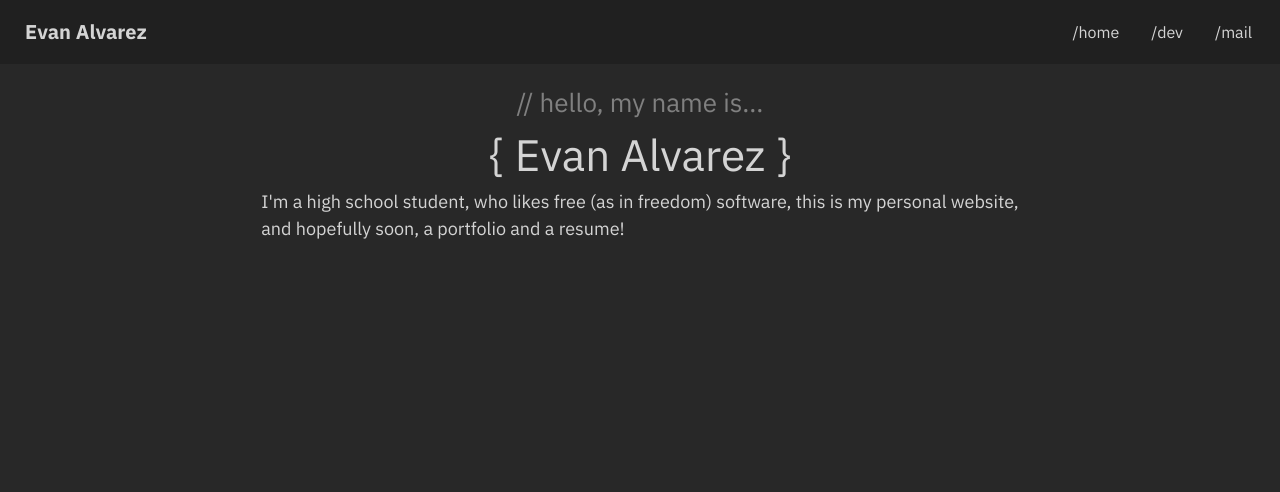
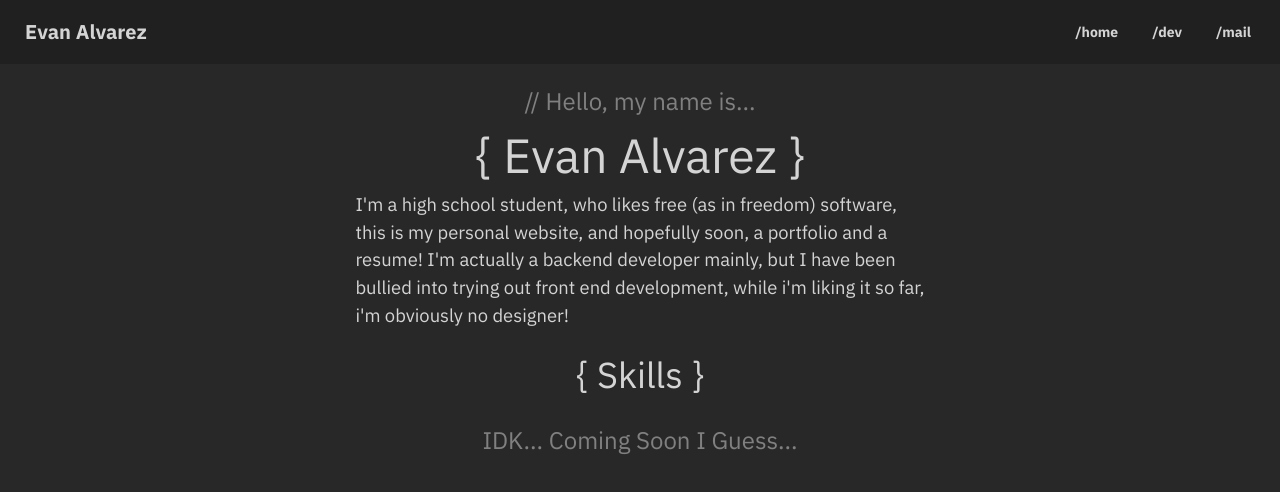
Before and after one commit to evfeal/evanalvarez.xyz, a SvelteKit app: page / in a window 1280 px wide. Shown: the top 492 px of the page. Built offline with nearby package versions, Linux system fonts and the light colour scheme.

Commit message:
made it drippy

```diff
--- a/src/routes/+page.svelte
+++ b/src/routes/+page.svelte
@@ -1,5 +1,5 @@
 <script lang="ts">
-	import '$lib/global.css';
+  import "$lib/global.css";
 </script>
 
 <div class="navbar bg-base-300">
@@ -8,32 +8,39 @@
   </div>
   <div class="flex-none">
     <ul class="menu menu-horizontal px-1">
-			<li><a href="/">/home</a></li>
-			<li><a href="/dev">/dev</a></li>
-			<li><a href="/mail">/mail</a></li>
+      <li><a class="btn btn-ghost normal-case" href="/">/home</a></li>
+      <li><a class="btn btn-ghost normal-case" href="/dev">/dev</a></li>
+      <li><a class="btn btn-ghost normal-case" href="/mail">/mail</a></li>
     </ul>
   </div>
 </div>
 
 <div class="flex-frame">
   <div id="flex-home">
-		<h3>// hello, my name is...</h3>
-		<h1>&#123; Evan Alvarez &#125;</h1>
+    <h3>// Hello, my name is...</h3>
+    <div class="type-container">
+      <h1 id="typeText ">&#123; Evan Alvarez &#125;</h1>
+    </div>
     <p>
-			I'm a high school student, who likes free (as in freedom) software, this is my personal
-			website, <br /> and hopefully soon, a portfolio and a resume!
+      I'm a high school student, who likes free (as in freedom) software, <br> this
+      is my personal website, and hopefully soon, a portfolio and a <br> resume! I'm
+      actually a backend developer mainly, but I have been <br> bullied into trying
+      out front end development, while i'm liking it so far, <br> i'm obviously no designer!
     </p>
+
+    <h2>&#123; Skills &#125;</h2>
+    <h3>IDK... Coming Soon I Guess...</h3>
   </div>
 </div>
 
 <style>
   /* Web Fonts  (IBM Plex)*/
 
-	@import url('https://fonts.googleapis.com/css2?family=IBM+Plex+Sans:ital,wght@0,400;0,500;0,700;1,400;1,500;1,700&display=swap');
-	@import url('https://fonts.googleapis.com/css2?family=IBM+Plex+Mono:ital,wght@0,400;0,500;0,700;1,400;1,500;1,700&family=IBM+Plex+Sans:ital,wght@0,400;0,500;0,700;1,400;1,500;1,700&display=swap');
+  @import url("https://fonts.googleapis.com/css2?family=IBM+Plex+Sans:ital,wght@0,400;0,500;0,700;1,400;1,500;1,700&display=swap");
+  @import url("https://fonts.googleapis.com/css2?family=IBM+Plex+Mono:ital,wght@0,400;0,500;0,700;1,400;1,500;1,700&family=IBM+Plex+Sans:ital,wght@0,400;0,500;0,700;1,400;1,500;1,700&display=swap");
 
   * {
-		font-family: 'IBM Plex Sans', sans-serif;
+    font-family: "IBM Plex Sans", sans-serif;
   }
 
   .flex-frame {
@@ -42,6 +49,7 @@
     justify-content: center;
     width: 100vw;
     overflow-x: 0;
+    place-items: center;
   }
 
   #flex-home {
@@ -49,19 +57,44 @@
     flex-direction: column;
   }
 
+  .type-container {
+    display: flex;
+    flex-direction: column;
+    justify-content: center;
+  }
+
+  @keyframes typing {
+    from {
+      width: 0;
+    }
+    to {
+      width: 100%;
+    }
+  }
+
   h1 {
     align-self: center;
-		font-size: 44px;
+    font-size: 6vh;
+    white-space: nowrap;
+    animation: typing 1.7s steps(40, end) forwards;
+    overflow: hidden;
+    text-align: center;
+  }
+
+  h2 {
+    align-self: center;
+    margin-top: 1.5vw;
+    font-size: 4.5vh;
   }
 
   h3 {
     align-self: center;
     margin-top: 1.5vw;
-		font-size: 26px;
+    font-size: 3vh;
     color: #808080;
   }
 
   p {
-		font-size: 18px;
+    font-size: 2.3vh;
   }
 </style>
--- a/src/routes/dev/+page.svelte
+++ b/src/routes/dev/+page.svelte
@@ -1,89 +1,79 @@
+<script lang="ts">
+</script>
+
 <div class="navbar bg-base-300">
   <div class="flex-1">
     <a class="btn btn-ghost normal-case text-xl" href="/">Evan Alvarez</a>
   </div>
   <div class="flex-none">
     <ul class="menu menu-horizontal px-1">
-			<li><a href="/">/home</a></li>
-			<li><a href="/dev">/dev</a></li>
-			<li><a href="/mail">/mail</a></li>
+      <li><a class="btn btn-ghost normal-case" href="/">/home</a></li>
+      <li><a class="btn btn-ghost normal-case" href="/dev">/dev</a></li>
+      <li><a class="btn btn-ghost normal-case" href="/mail">/mail</a></li>
     </ul>
   </div>
 </div>
 
-<div class="flex-frame">
-  <div id="flex-github">
-    <div class="iframe-container">
-      <iframe src="https://github-readme-stats.vercel.app/api?username=evfeal&show_icons=true&theme=gruvbox"
-              frameborder="0"
-              marginheight="0"
-              marginwidth="0"
-              width="500vh"
-              height="200vh"
-              scrolling="auto">
-      </iframe>
-    </div>
-    <div class="card w-96 bg-base-100 shadow-xl">
-      <div class="card-body">
-        <h2 class="card-title">GitHub</h2>
-        <p>This is where I keep all of my projects and other dotfiles</p>
-        <div class="card-actions justify-end">
-          <button class="btn btn-primary" on:click={openGithub}>Go To</button>
+<div id="flex-frame">
+  <div id="flex-projects">
+    <h2>&#123; Projects &#125;</h2>
+
+    <h3>IDK... Coming Soon I Guess...</h3>
   </div>
 </div>
-    </div>
-  </div>
-</div>
-
-<script lang="ts">
-  function openGithub() {
-      window.open('https://github.com/evfeal','_blank');
-    }
-</script>
 
 <style>
   /* Web Fonts  (IBM Plex)*/
 
-	@import url('https://fonts.googleapis.com/css2?family=IBM+Plex+Sans:ital,wght@0,400;0,500;0,700;1,400;1,500;1,700&display=swap');
-	@import url('https://fonts.googleapis.com/css2?family=IBM+Plex+Mono:ital,wght@0,400;0,500;0,700;1,400;1,500;1,700&family=IBM+Plex+Sans:ital,wght@0,400;0,500;0,700;1,400;1,500;1,700&display=swap');
+  @import url("https://fonts.googleapis.com/css2?family=IBM+Plex+Sans:ital,wght@0,400;0,500;0,700;1,400;1,500;1,700&display=swap");
+  @import url("https://fonts.googleapis.com/css2?family=IBM+Plex+Mono:ital,wght@0,400;0,500;0,700;1,400;1,500;1,700&family=IBM+Plex+Sans:ital,wght@0,400;0,500;0,700;1,400;1,500;1,700&display=swap");
 
   * {
-		font-family: 'IBM Plex Sans', sans-serif;
+    font-family: "IBM Plex Sans", sans-serif;
   }
 
-	.flex-frame {
+  #flex-frame {
     display: flex;
     flex-direction: row;
-		justify-content: left;
+    justify-content: center;
     width: 100vw;
     overflow-x: 0;
   }
 
-	#flex-github {
+  #flex-projects {
       display: flex;
       flex-direction: column;
     }
 
-  .card {
-      margin-left: 5vw;
+  h1 {
+    align-self: center;
+    font-size: 6vh;
   }
 
-  .iframe-container iframe {
-      align-self: right;
-      margin-top: 2vh;
-      margin-left: 5vw;
-      border: none;
+  h2 {
+    align-self: center;
+    text-align: center;
+    margin-top: 1.5vw;
+    margin-bottom: 0.5vw;
+    font-size: 4.5vh;
+    overflow: hidden;
+    white-space: nowrap;
+    animation: typing 0.6s steps(15, end) forwards;
   }
 
-	h1 {
-		align-self: center;
-		font-size: 46vw;
+  @keyframes typing {
+    from {
+      width: 0;
+    }
+    to {
+      width: 100%;
+    }
   }
 
   h3 {
     align-self: center;
     margin-top: 1.5vw;
-		font-size: 26vw;
+    font-size: 3vh;
     color: #808080;
   }
 
--- a/src/routes/mail/+page.svelte
+++ b/src/routes/mail/+page.svelte
@@ -4,24 +4,31 @@
   </div>
   <div class="flex-none">
     <ul class="menu menu-horizontal px-1">
-			<li><a href="/">/home</a></li>
-			<li><a href="/dev">/dev</a></li>
-			<li><a href="/mail">/mail</a></li>
+      <li><a class="btn btn-ghost normal-case" href="/">/home</a></li>
+      <li><a class="btn btn-ghost normal-case" href="/dev">/dev</a></li>
+      <li><a class="btn btn-ghost normal-case" href="/mail">/mail</a></li>
     </ul>
+  </div>
+</div>
+
+<div id="flex-frame">
+  <div id="flex-contact">
+  <h2>&#123; Contact Me &#125;</h2>
+  <p>You can send me an email at <a class="link link-hover" href="mailto:evanalvarez@tutanota.com">evanalvarez@tutanota.com</a></p>
   </div>
 </div>
 
 <style>
   /* Web Fonts  (IBM Plex)*/
 
-@import url('https://fonts.googleapis.com/css2?family=IBM+Plex+Sans:ital,wght@0,400;0,500;0,700;1,400;1,500;1,700&display=swap');
-@import url('https://fonts.googleapis.com/css2?family=IBM+Plex+Mono:ital,wght@0,400;0,500;0,700;1,400;1,500;1,700&family=IBM+Plex+Sans:ital,wght@0,400;0,500;0,700;1,400;1,500;1,700&display=swap');
+  @import url("https://fonts.googleapis.com/css2?family=IBM+Plex+Sans:ital,wght@0,400;0,500;0,700;1,400;1,500;1,700&display=swap");
+  @import url("https://fonts.googleapis.com/css2?family=IBM+Plex+Mono:ital,wght@0,400;0,500;0,700;1,400;1,500;1,700&family=IBM+Plex+Sans:ital,wght@0,400;0,500;0,700;1,400;1,500;1,700&display=swap");
 
   * {
-  font-family: 'IBM Plex Sans', sans-serif;
+    font-family: "IBM Plex Sans", sans-serif;
   }
 
-.flex-frame {
+  #flex-frame {
     display: flex;
     flex-direction: row;
     justify-content: center;
@@ -29,24 +36,44 @@
     overflow-x: 0;
   }
 
-#flex-home {
+  #flex-contact {
     display: flex;
     flex-direction: column;
   }
 
   h1 {
     align-self: center;
-  font-size: 2.5vw;
+    font-size: 6vh;
+  }
+
+  h2 {
+    align-self: center;
+    text-align: center;
+    margin-top: 1.5vw;
+    margin-bottom: 0.5vw;
+    font-size: 4.5vh;
+    overflow: hidden;
+    white-space: nowrap;
+    animation: typing 1.5s steps(35, end) forwards;
+  }
+
+  @keyframes typing {
+    from {
+      width: 0;
+    }
+    to {
+      width: 100%;
+    }
   }
 
   h3 {
     align-self: center;
     margin-top: 1.5vw;
-  font-size: 1.2vw;
+    font-size: 3vh;
     color: #808080;
   }
 
   p {
-  font-size: 1.1vw;
+    font-size: 18px;
   }
 </style>
```
Also changed, not shown: gh-pages.js (deleted, +0 -17 lines), 35 other files (tests, documents, lock files or other folders). Lines whose indentation alone changed are shown as unchanged.
